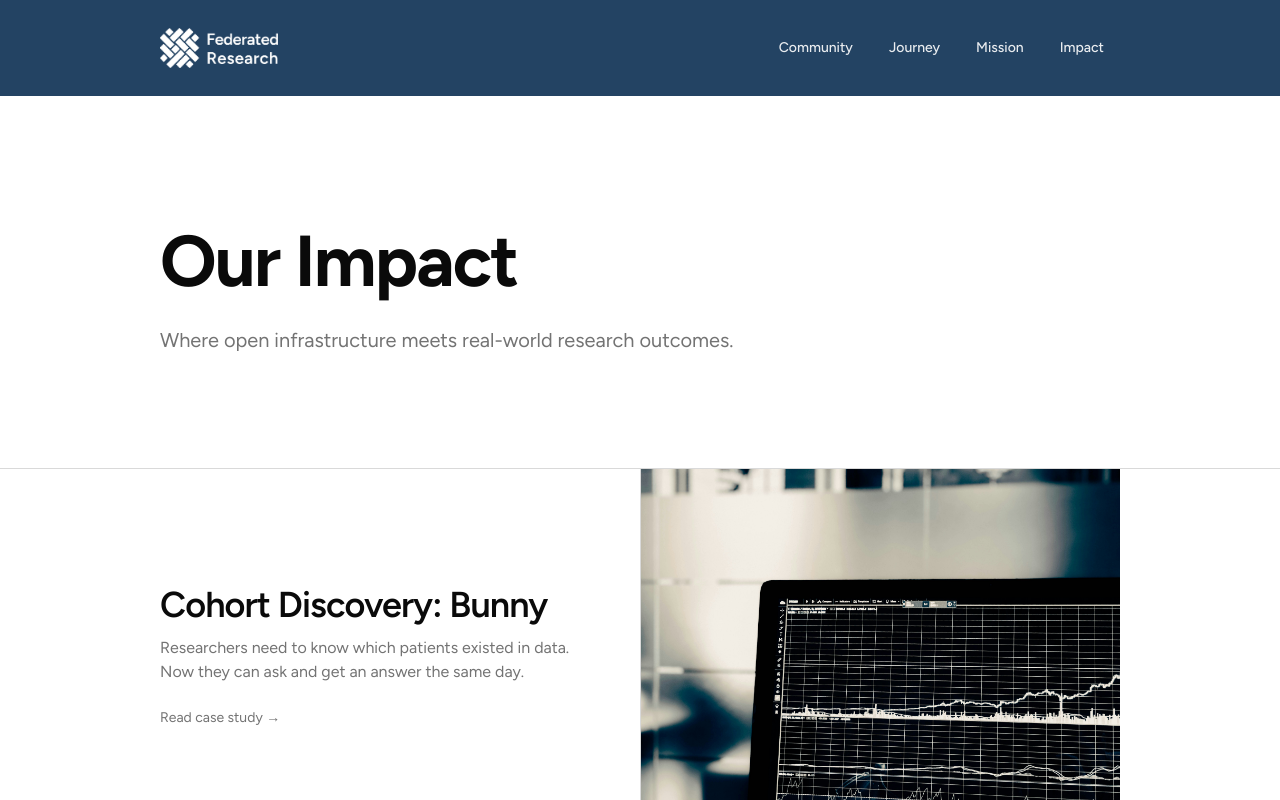
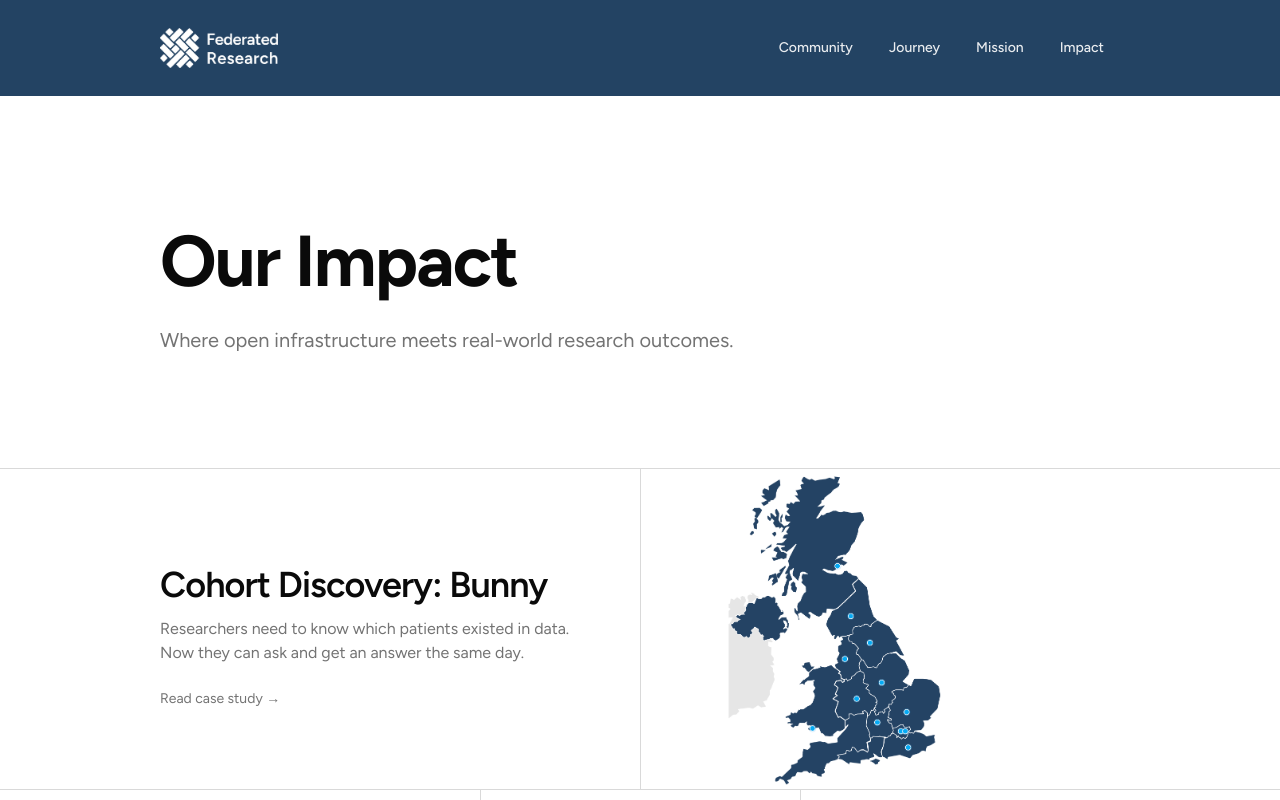
Before and after one commit to federated-research/ac.uk, a Next.js app in the folder website/: page /impact in a window 1280 px wide. Shown: the top 800 px of the page. Built offline with nearby package versions, Linux system fonts and the light colour scheme.

Commit message:
Add image

```diff
--- a/website/app/impact/page.tsx
+++ b/website/app/impact/page.tsx
@@ -9,7 +9,7 @@ const caseStudies = [
     href: "/impact/cohort-discovery",
     description:
       "Researchers need to know which patients existed in data. Now they can ask and get an answer the same day.",
-    image: "/image.jpg",
+    image: "/images/bunny-map.png",
   },
   {
     title: "Cross Border Federation: UK and Singapore",
```
Also changed, not shown: website/public/images/bunny-map.png (added).
